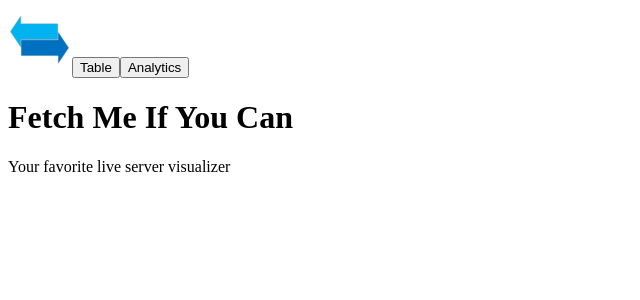
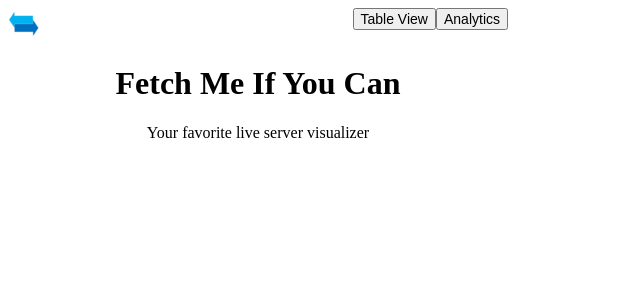
Before and after one commit to spypress2-0/fetch-me-if-you-can, a React app: page / in a window 1280 px wide. Shown: the top 300 px of the page, without its empty margins (0-640 px from the left). Built offline with nearby package versions, Linux system fonts and the light colour scheme; no server answers.

Commit message:
Added styling to buttons and title container

```diff
--- a/client/index.js
+++ b/client/index.js
@@ -9,11 +9,15 @@ import './styles.scss'
 //Provides store to component;
 ReactDOM.render(
   <Provider store={store}>
-    <img src="../output-onlinepngtools_1_1_64x64.png" />
-    <button>Table</button>
-    <button>Analytics</button>
-    <h1 id='title'>Fetch Me If You Can</h1>
-    <p id='about'>Your favorite live server visualizer</p>
+    <img src="../Webp.net-resizeimage.png" />
+    <div id="switch-container">
+      <button>Table View</button>
+      <button>Analytics</button>
+    </div>
+    <div id="title-container">
+      <h1 id="title">Fetch Me If You Can</h1>
+      <p id="about">Your favorite live server visualizer</p>
+    </div>
     <App />
   </Provider>,
   document.querySelector("#root")
--- a/client/styles.scss
+++ b/client/styles.scss
@@ -2,4 +2,22 @@ body{
   height: 750px;
   width: 500px;
   overflow-y: auto;
+
+  #switch-container{
+    float: right;
+
+    button{
+      font-size: 14px;
+    }
+  }
+
+  #title-container{
+    h1{
+      text-align: center;
+    }
+
+    p{
+      text-align: center;
+    }
+  }
 }
```
Also changed, not shown: client/components/Message.jsx (+6 -2 lines), tests/reducers.js (added, +39 -0 lines), tests/servertest.js (added, +37 -0 lines), Webp.net-resizeimage.png (added).
